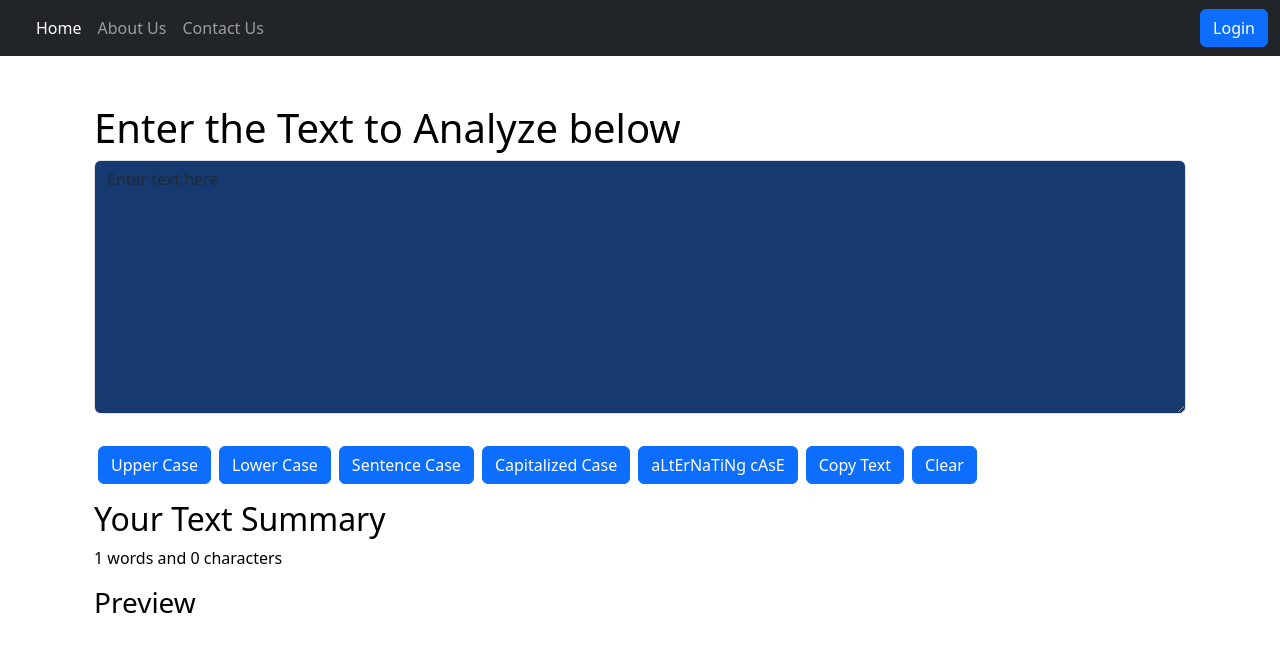
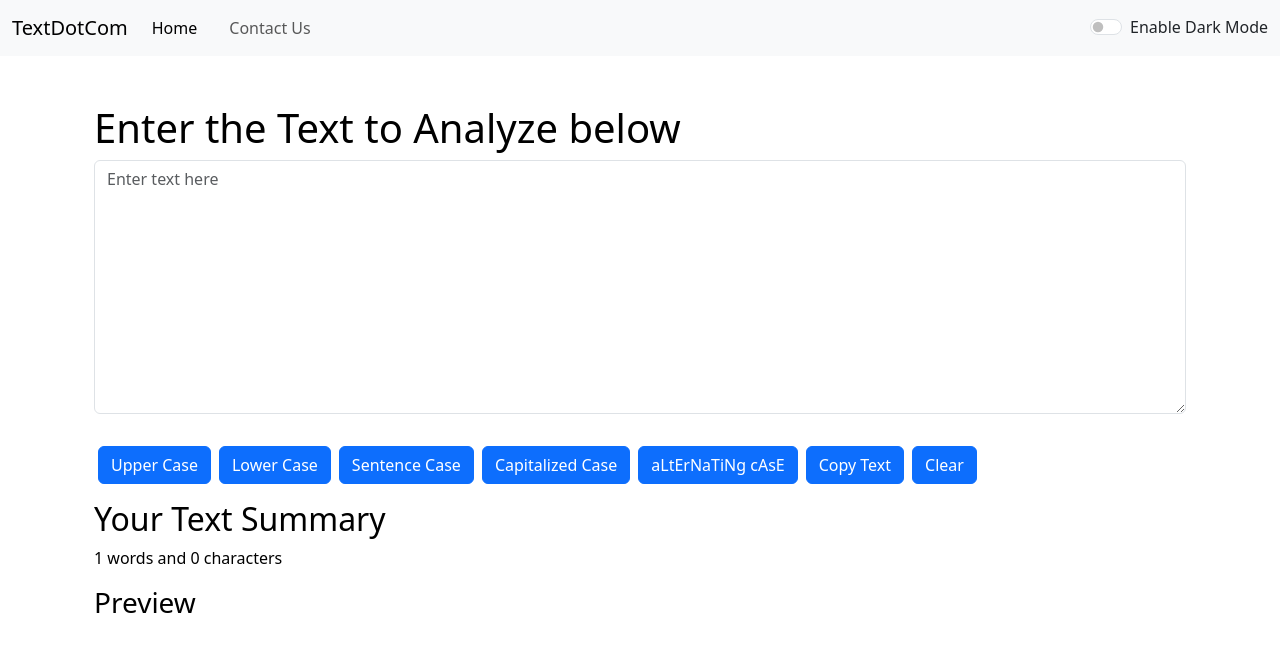
Before and after one commit to prem9910/Github-Project, a React (Create React App) app in the folder React Course/my-app/: page / in a window 1280 px wide. Shown: the top 652 px of the page. Built offline with nearby package versions, Linux system fonts and the light colour scheme.

Commit message:
done
Signed-off-by: Prèm Prakash <103106787+prem9910@users.noreply.github.com>

```diff
--- a/React Course/my-app/src/App.css
+++ b/React Course/my-app/src/App.css
@@ -36,3 +36,9 @@
     transform: rotate(360deg);
   }
 }
+
+
+#myBox::placeholder{
+  color:'white';
+  opacity: 1;
+}
--- a/React Course/my-app/src/App.js
+++ b/React Course/my-app/src/App.js
@@ -1,17 +1,34 @@
 // import logo from './logo.svg';
 import './App.css';
+// import About from './Compoenents/About';
 import Navbar from './Compoenents/Navbar';
 import TextForm from './Compoenents/TextForm';
+import React, { useState } from 'react';
+
 
 
 
 function App() {
+  const [mode, SetMode] = useState('light'); //whether dark mode is enabled or not
+
+  const toggleMode = ()=>{
+    if(mode === 'light'){
+      SetMode('dark');
+      document.body.style.backgroundColor = '#163a70';
+    }
+    else {
+      SetMode('light');
+      document.body.style.backgroundColor = 'white';
+    }
+  }
+
   return (
     <>
-      <Navbar  aboutText="About Us" contact="Contact Us"/>
+      <Navbar title="TextDotCom" aboutText="About Us" mode={mode} toggleMode={toggleMode} contact="Contact Us"/>
       {/* <Navbar/> */}
       <div className="container my-3">
-        <TextForm heading="Enter the Text to Analyze below"/>
+        <TextForm  heading="Enter the Text to Analyze below" mode={mode}/>
+        {/* <About/> */}
       </div>
 
 
--- /dev/null
+++ b/React Course/my-app/src/Compoenents/About.js
@@ -0,0 +1,49 @@
+import React,{useState} from 'react'
+
+export default function About() {
+
+    var[myStyle, setMyStyle] = useState({
+        color:'black',
+        backgroundColor:'white'
+
+      })
+      const lightmode = ()=>{
+        if(myStyle.color === 'white'){
+          setMyStyle({
+              color:'black',
+              backgroundColor:'white'
+          })
+
+        }
+        // setMyStyle(console.log('lightmode'));
+
+      }
+
+      const darkmode = ()=>{
+        if(myStyle.color === 'black'){
+            setMyStyle({
+                color:'white',
+                backgroundColor:'black'
+            })
+        }
+        // setMyStyle(console.log('darkmode'))
+      }
+
+
+  return (
+    <>
+    <div className='container' style={myStyle}>
+      <h1>About Us</h1>
+      <hr className="dropdown-divider"/>
+      <h5>This is the subheading for about us</h5>
+      <p><strong>Lorem ipsum dolor sit amet consectetur adipisicing elit. Amet, necessitatibus?</strong> Lorem ipsum dolor sit amet, consectetur adipisicing elit. Animi asperiores, eos nam quaerat repellat obcaecati explicabo enim, ipsam odit nihil, non sunt dolorem est ab nostrum ut blanditiis. Laudantium, iste? Quia iste tenetur <code>prem</code> recusandae blanditiis qui, officiis libero cumque quis beatae nulla ea nihil neque a corrupti voluptatibus ab et obcaecati veritatis voluptates nobis consequatur vel error. Optio, aut odio repudiandae maiores a sit vitae quae, fuga quia molestiae non culpa illo alias placeat repellendus voluptates, tempora impedit laboriosam nesciunt.</p>
+      <p>Lorem ipsum dolor sit amet, consectetur adipisicing elit. Animi asperiores, eos nam quaerat repellat obcaecati explicabo enim, ipsam odit nihil, non sunt dolorem est ab nostrum ut blanditiis. Laudantium, iste? Quia iste tenetur recusandae blanditiis qui, officiis libero cumque quis beatae nulla ea nihil neque a corrupti voluptatibus ab et obcaecati veritatis voluptates nobis consequatur vel error. Optio, aut odio repudiandae maiores a sit vitae quae, fuga quia molestiae non culpa illo alias placeat repellendus voluptates, tempora impedit laboriosam nesciunt.</p>
+      <p>Lorem ipsum dolor sit amet, <code>Lorem ipsum dolor sit amet consectetur adipisicing elit. Expedita similique neque quo?</code> consectetur adipisicing elit. Animi asperiores, eos nam quaerat repellat obcaecati explicabo enim, ipsam odit nihil, non sunt dolorem est ab nostrum ut blanditiis. Laudantium, iste? Quia iste tenetur recusandae blanditiis qui, officiis libero cumque quis beatae nulla ea nihil neque a corrupti voluptatibus ab et obcaecati veritatis voluptates nobis consequatur vel error. Optio, aut odio repudiandae maiores a sit vitae quae, fuga quia molestiae non culpa illo alias placeat repellendus voluptates, tempora impedit laboriosam nesciunt.</p>
+    </div>
+    <div className="container" >
+        <button className="btn btn-light mx-2" onClick={lightmode} >Light</button>
+        <button className="btn btn-dark mx-2"  onClick={darkmode} >Dark</button>
+    </div>
+    </>
+  )
+}
--- a/React Course/my-app/src/Compoenents/Navbar.js
+++ b/React Course/my-app/src/Compoenents/Navbar.js
@@ -4,8 +4,9 @@ import PropTypes from 'prop-types'
 
 
 export default function Navbar(props) {
+
   return (
-    <nav className="navbar navbar-expand-lg navbar-dark bg-dark ">
+    <nav className={`navbar navbar-expand-lg navbar-${props.mode} bg-${props.mode}`}>
       <div className="container-fluid" >
         <a className="navbar-brand" href="/">{props.title}</a>
         <button className="navbar-toggler" type="button" data-bs-toggle="collapse" data-bs-target="#navbarSupportedContent" aria-controls="navbarSupportedContent" aria-expanded="false" aria-label="Toggle navigation">
@@ -17,17 +18,22 @@ export default function Navbar(props) {
               <a className="nav-link active" aria-current="page" href="/">Home</a>
             </li>
             <li className="nav-item">
-          <a className="nav-link" href="/">{props.aboutText}</a>
+              <a className="nav-link" href="/"> </a>
             </li>
             <li className="nav-item">
               <a href="/" className="nav-link">{props.contact}</a>
             </li>
 
           </ul>
-      <form className="d-flex" role="search">
-        {/* <input className="form-control me-2" type="search" placeholder="Search" aria-label="Search"/> */}
-        <button className="btn btn-primary" type="submit">Login</button>
-      </form>
+          <div className={`form-check form-switch  text-${props.mode==='light'?'dark':'light'}`}>
+
+            <input className="form-check-input" onClick={props.toggleMode} type="checkbox" role="switch" id="flexSwitchCheckDefault"/>
+            <label className="form-check-label" for="flexSwitchCheckDefault">Enable Dark Mode</label>
+          </div>
+          {/* <form className="d-flex" role="search">
+            <input className="form-control me-2" type="search" placeholder="Search" aria-label="Search"/>
+
+          </form> */}
         </div>
       </div>
     </nav>
```
Lines whose indentation alone changed are shown as unchanged.
